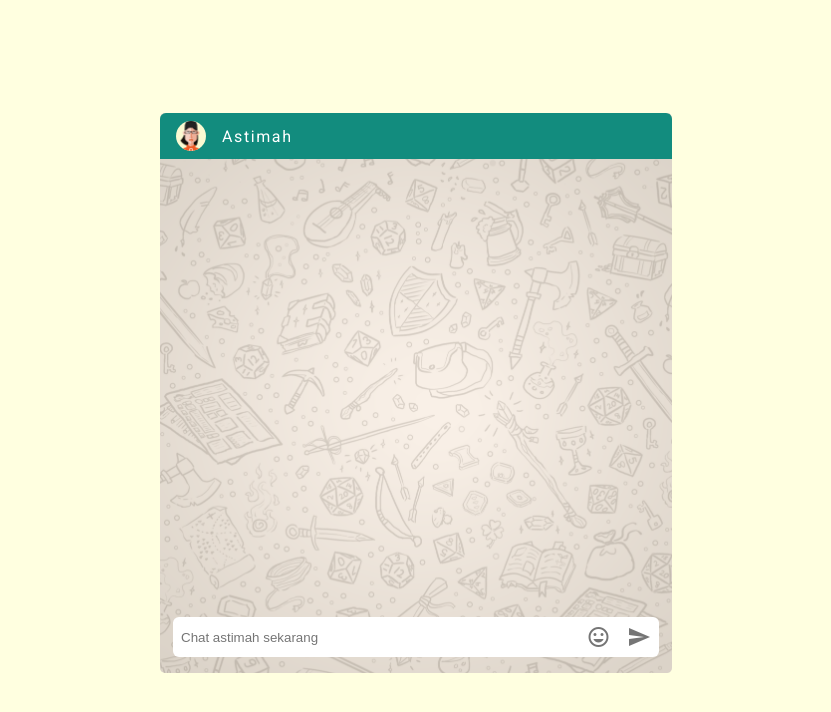
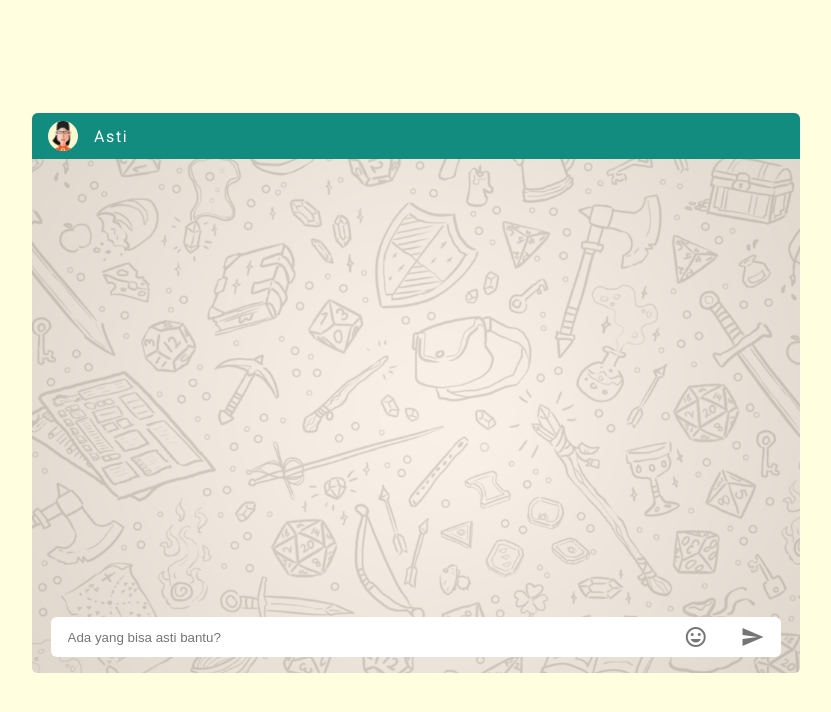
Before and after one commit to abdashaffan/chatbot-astima, a PHP site: page / in a window 1280 px wide. Shown: the top 712 px of the page, without its empty margins (224-1055 px from the left). Run offline with PHP 8.4, Linux system fonts and the light colour scheme.

Commit message:
Add bot greetings (spec)

```diff
--- a/web/index.php
+++ b/web/index.php
@@ -30,13 +30,13 @@ $timestamp = date("YmdHis");
     <div id="chat-container" class="animated bounceIn">
             <div id="chat-container-navbar">
                 <img src="assets/header.png" alt="avatar" class="bot-picture">
-                <span id="profile-name">Astimah</span>
+                <span id="profile-name">Asti</span>
             </div>
 
             <div id="chat-content"></div>
 
             <form action="" id="chatform" onkeypress="return event.keyCode != 13;">
-                <input type="text" name="text" id="text-msg" placeholder="Chat astimah sekarang" autofocus autocomplete="off" >
+                <input type="text" name="text" id="text-msg" placeholder="Ada yang bisa asti bantu?" autofocus autocomplete="off" >
 
                 <i class="material-icons md-dark" id="sticker">tag_faces</i>
                 <i class="material-icons md-dark" id="text-btn">send</i>
--- a/web/js/main.js
+++ b/web/js/main.js
@@ -1,5 +1,5 @@
+let NUM_STICKERS = 11;
 let chatCounter = 0;
-let NUM_STICKERS = 11;
 let judul = document.getElementById('title');
 let chatWindow = document.getElementById('chat-container');
 let chatContent = document.getElementById("chat-content");
@@ -7,23 +7,30 @@ let kotakPesan = document.getElementById("text-msg");
 let tombolKirim = document.getElementById("text-btn");
 let tombolStiker = document.getElementById("sticker");
 let newline = document.createElement('br');
-let ERROR_MSG = "Maaf saya sedang offline, silakan coba beberapa saat lagi. ";
-let BOT_NAME = "Astimah";
+let BOT_NAME = "Asti";
+let BOT_ERROR_MSG = `Maaf ${BOT_NAME} sedang offline nih, silakan coba beberapa saat lagi ya. `;
+let BOT_GREETINGS = `Haloo, saya Asti, apa yang bisa saya bantu hari ini?`;
 
 
 chatWindow.addEventListener('animationend', function () {
     setTimeout(function () {
         judul.classList.add('animated', 'fadeIn');
         judul.classList.remove('hidden');
-    }, 300);
+    }, 750);
 })
 
-
+judul.addEventListener('animationend', function () {
+    setTimeout(function () {
+        let botGreetings = botMessage(BOT_GREETINGS);
+        chatContent.appendChild(botGreetings);
+        botGreetings.classList.remove('hidden');
+    }, 300);
+});
 
 tombolKirim.addEventListener('click', function () {
     let message = kotakPesan.value;
     if (message !== "") {
-        processChat(message, ERROR_MSG); //sementara
+        processChat(message, BOT_ERROR_MSG); //sementara
         kotakPesan.value = '';
     }
 });
@@ -94,7 +101,7 @@ function processChat(myChat, botChat) {
     }
     myBlockChat.classList.remove('hidden');
 
-    let chatHistories = document.querySelectorAll('.chat'); //Masukkan pesan bot pada DOM secata hidden agar nilai height bisa diambil terlebih dahulu
+    let chatHistories = document.querySelectorAll('.chat'); //Masukkan pesan bot pada DOM secara hidden agar nilai height bisa diambil terlebih dahulu
     botResponse = botMessage(botChat);
     chatContent.appendChild(botResponse);
     let botCurrentChatClass = `.chat${chatCounter}`;
--- a/web/styles/chatbox.css
+++ b/web/styles/chatbox.css
@@ -5,7 +5,8 @@
     background: url(../assets/wallpaper.png) center no-repeat;
     background-size: cover;
     min-height: 70vh;
-    width: 40vw;
+    min-width: 50vw;
+    max-width: 60vw;
     margin: 1em auto;
     position: relative;
     margin: auto;
```
